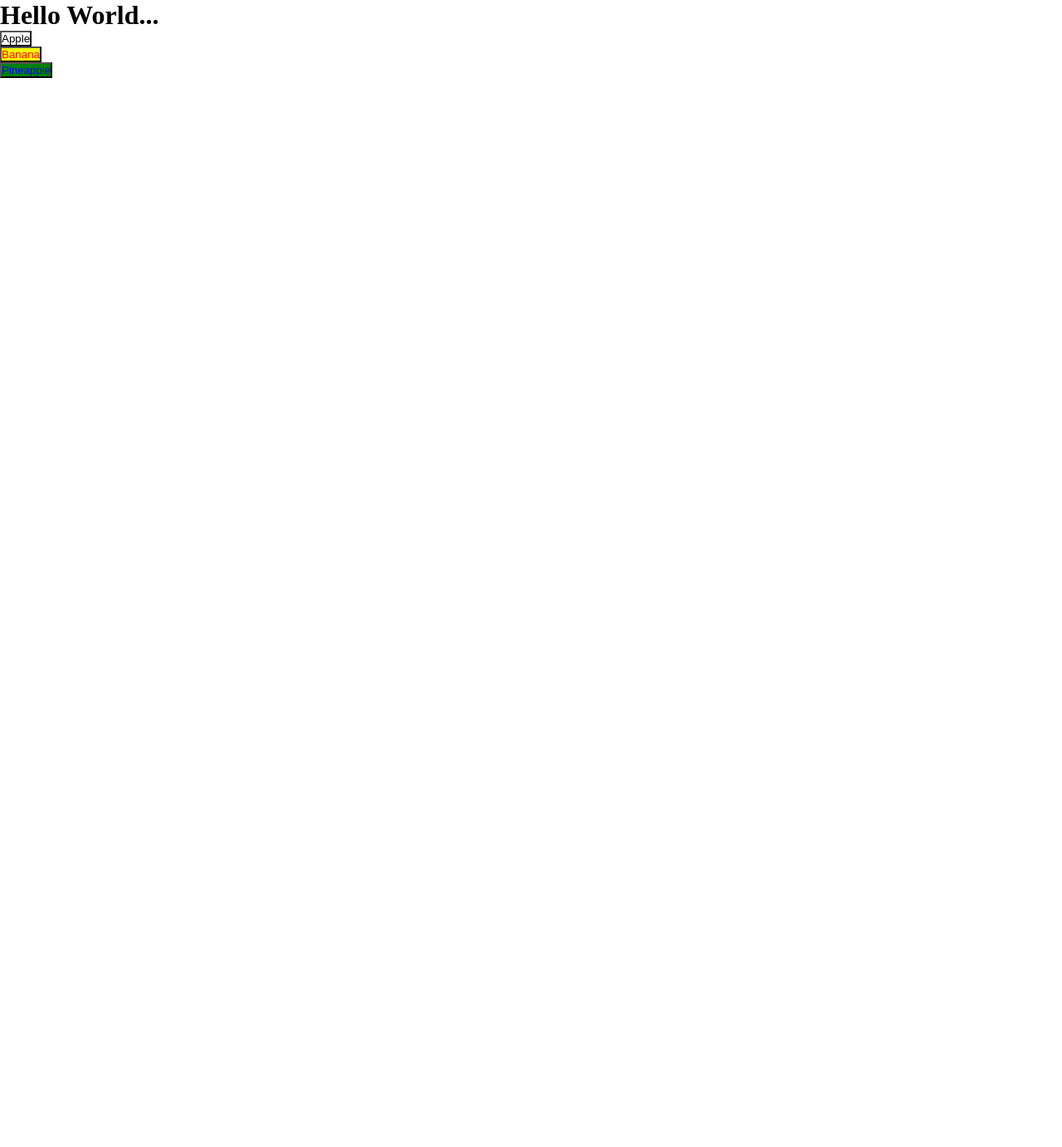
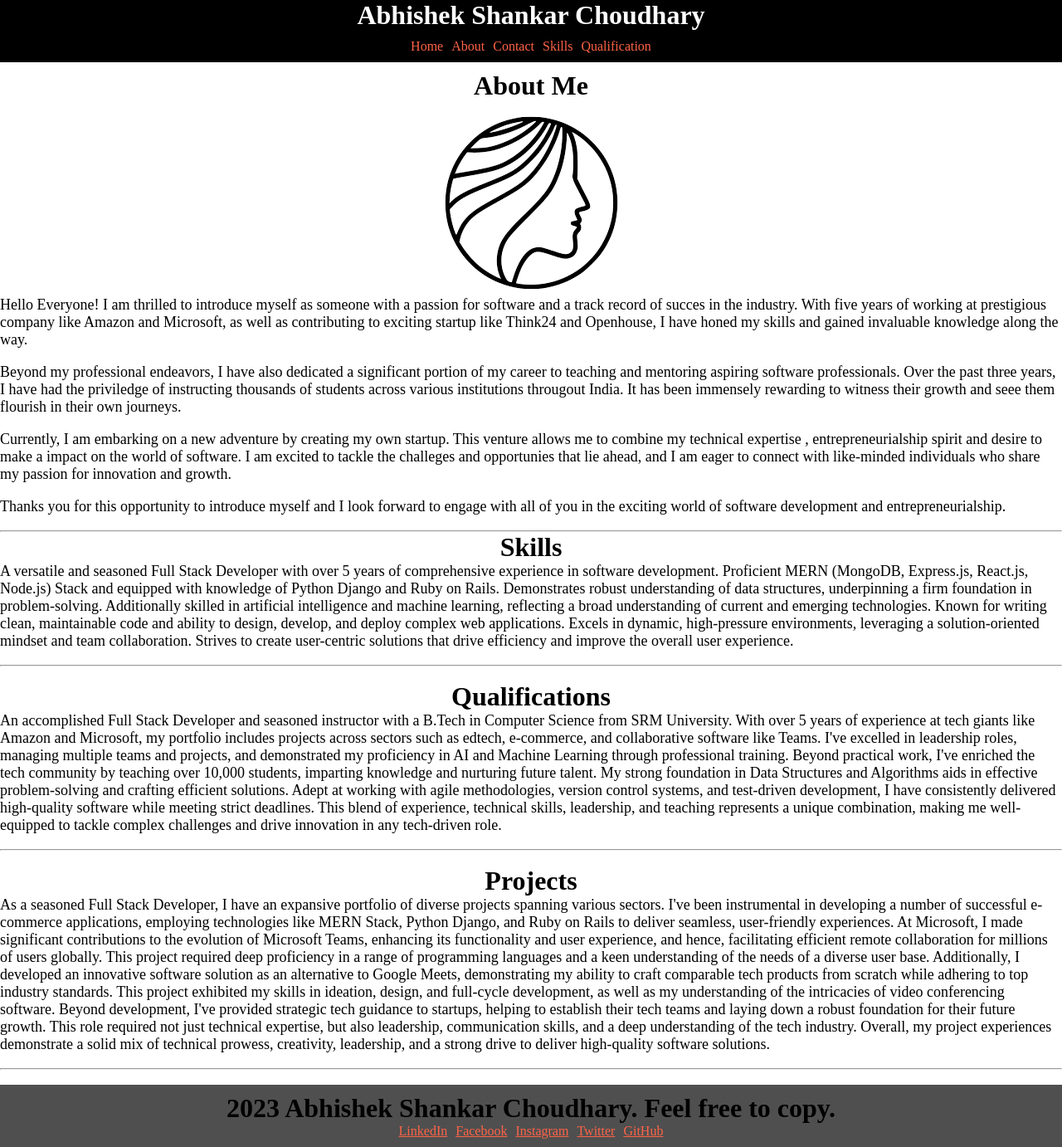
Before and after one commit to Talibiq123/ReactJS-Final, a React (Create React App) app: page / in a window 1280 px wide. Shown: the whole page at 83% size. Before the commit the page ends 800 px from the top, so only its background shows below. Built offline with nearby package versions, Linux system fonts and the light colour scheme.

Commit message:
Portofolio

```diff
--- a/src/App.js
+++ b/src/App.js
@@ -1,14 +1,11 @@
 import React from 'react';
-import Button from './Components/Button';
+import Portofolio from './Components/Portofolio/Portofolio';
 
 function App() {
-  // let arr = ["Apple", "white", "black"];
+
     return (
         <div>
-          <h1>Hello World...</h1>
-          <Button fruits={["Apple", "white", "black"]}></Button>
-          <Button fruits={['Banana', 'yellow', 'red']}></Button>
-          <Button fruits={['Pineapple', 'green', 'blue']}></Button>
+          <Portofolio></Portofolio>
         </div>
     )
 }
--- /dev/null
+++ b/src/Components/Portofolio/About.js
@@ -0,0 +1,31 @@
+import './about.css';
+// import './Assets/profile.png';
+import profileImage from './Assets/profile.png';
+
+function About() {
+    return (
+        <div className="about">
+            <h1>About Me</h1>
+            <div className='pic'>
+                <img src={profileImage} alt=''/>
+            </div>
+            <p>Hello Everyone! I am thrilled to introduce myself as someone with a passion for software and a track record of succes in the
+            industry. With five years of working at prestigious company like Amazon and Microsoft, as well as contributing to exciting startup
+            like Think24 and Openhouse, I have honed my skills and gained invaluable knowledge along the way.</p>
+            <br />
+            <p>Beyond my professional endeavors, I have also dedicated a significant portion of my career to teaching and mentoring aspiring
+            software professionals. Over the past three years, I have had the priviledge of instructing thousands of students across various institutions
+             througout India. It has been immensely rewarding to witness their growth and seee them flourish in their own journeys.</p>
+            <br />
+            <p>Currently, I am embarking on a new adventure by creating my own startup. This venture allows me to combine my technical expertise
+            , entrepreneurialship spirit and desire to make a impact on the world of software. I am excited to tackle the challeges and opportunies
+            that lie ahead, and I am eager to connect with like-minded individuals who share my passion for innovation and growth.</p>
+            <br />
+            <p>Thanks you for this opportunity to introduce myself and I look forward to engage with all of you in the exciting world of software
+            development and entrepreneurialship.</p>
+            <br />
+            <hr />
+        </div>
+    );
+}
+export default About;
--- /dev/null
+++ b/src/Components/Portofolio/Footer.js
@@ -0,0 +1,18 @@
+import './footer.css';
+
+function Footer() {
+    return (
+        <div className='footer'>
+            <h1>2023 Abhishek Shankar Choudhary. Feel free to copy.</h1>
+            <ul>
+                <li><a href='https://www.linkedin.com/'>LinkedIn</a></li>
+                <li><a href='https://www.facebook.com/'>Facebook</a></li>
+                <li><a href='https://www.instagram.com/'>Instagram</a></li>
+                <li><a href='https://www.twitter.com/'>Twitter</a></li>
+                <li><a href='https://www.github.com/'>GitHub</a></li>
+            </ul>
+        </div>
+    );
+}
+
+export default Footer;
--- /dev/null
+++ b/src/Components/Portofolio/Navbar.js
@@ -0,0 +1,19 @@
+import './navbar.css';
+
+function Navbar() {
+    return (
+        <div className="navbar">
+            <h1>Abhishek Shankar Choudhary</h1>
+            <nav>
+                <ul>
+                    <li><a href='https://www.google.com/'>Home</a></li>
+                    <li><a href='https://www.google.com/'>About</a></li>
+                    <li><a href='https://www.google.com/'>Contact</a></li>
+                    <li><a href='https://www.google.com/'>Skills</a></li>
+                    <li><a href='https://www.google.com/'>Qualification</a></li>
+                </ul>
+            </nav>
+        </div>
+    );
+}
+export default Navbar;
--- /dev/null
+++ b/src/Components/Portofolio/Portofolio.js
@@ -0,0 +1,38 @@
+import Navbar from "./Navbar";
+import About from "./About";
+import Same from "./Same";
+import Footer from "./Footer";
+
+function Portofolio() {
+    return (
+        <div>
+            <Navbar></Navbar>
+            <About></About>
+          <Same heading="Skills" description="A versatile and seasoned Full Stack Developer with over 5 years of comprehensive experience in software development. Proficient MERN (MongoDB, Express.js, React.js, Node.js) Stack and
+          equipped with knowledge of Python Django and Ruby on Rails. Demonstrates robust understanding of data structures, underpinning a firm foundation in problem-solving. Additionally skilled in
+          artificial intelligence and machine learning, reflecting a broad understanding of current and emerging technologies. Known for writing clean, maintainable code and ability to design, develop, and
+          deploy complex web applications. Excels in dynamic, high-pressure environments, leveraging a solution-oriented mindset and team collaboration. Strives to create user-centric solutions that drive
+          efficiency and improve the overall user experience."></Same>
+
+          <Same heading="Qualifications" description="An accomplished Full Stack Developer and seasoned instructor with a B.Tech in Computer Science from SRM University. With over 5 years of experience at tech giants like Amazon and Microsoft,
+          my portfolio includes projects across sectors such as edtech, e-commerce, and collaborative software like Teams. I've excelled in leadership roles, managing multiple teams and projects, and
+          demonstrated my proficiency in AI and Machine Learning through professional training. Beyond practical work, I've enriched the tech community by teaching over 10,000 students, imparting
+          knowledge and nurturing future talent. My strong foundation in Data Structures and Algorithms aids in effective problem-solving and crafting efficient solutions. Adept at working with agile
+          methodologies, version control systems, and test-driven development, I have consistently delivered high-quality software while meeting strict deadlines. This blend of experience, technical skills,
+          leadership, and teaching represents a unique combination, making me well-equipped to tackle complex challenges and drive innovation in any tech-driven role."></Same>
+
+          <Same heading="Projects" description="As a seasoned Full Stack Developer, I have an expansive portfolio of diverse projects spanning various sectors. I've been instrumental in developing a number of successful e-commerce applications,
+          employing technologies like MERN Stack, Python Django, and Ruby on Rails to deliver seamless, user-friendly experiences. At Microsoft, I made significant contributions to the evolution of
+          Microsoft Teams, enhancing its functionality and user experience, and hence, facilitating efficient remote collaboration for millions of users globally. This project required deep proficiency in a range
+          of programming languages and a keen understanding of the needs of a diverse user base. Additionally, I developed an innovative software solution as an alternative to Google Meets, demonstrating
+          my ability to craft comparable tech products from scratch while adhering to top industry standards. This project exhibited my skills in ideation, design, and full-cycle development, as well as my
+          understanding of the intricacies of video conferencing software. Beyond development, I've provided strategic tech guidance to startups, helping to establish their tech teams and laying down a robust
+          foundation for their future growth. This role required not just technical expertise, but also leadership, communication skills, and a deep understanding of the tech industry. Overall, my project
+          experiences demonstrate a solid mix of technical prowess, creativity, leadership, and a strong drive to deliver high-quality software solutions."></Same>
+
+          <Footer></Footer>
+        </div>
+    );
+}
+
+export default Portofolio;
--- /dev/null
+++ b/src/Components/Portofolio/Same.js
@@ -0,0 +1,14 @@
+import './same.css';
+
+function Same({heading, description}) {
+    return (
+        <div className='same'>
+            <h1>{heading}</h1>
+            <p>{description}</p>
+            <br />
+            <hr />
+            <br />
+        </div>
+    );
+}
+export default Same;
--- /dev/null
+++ b/src/Components/Portofolio/about.css
@@ -0,0 +1,15 @@
+.about h1 {
+    text-align: center;
+    margin: 10px auto 10px;
+}
+
+.pic {
+    display: flex;
+    align-items: center;
+    justify-content: center;
+    border-radius: 50%;
+}
+
+.about p {
+    font-size: 18px;
+}
--- /dev/null
+++ b/src/Components/Portofolio/footer.css
@@ -0,0 +1,23 @@
+.footer {
+    background: #4f4f4f;
+    padding: 10px 0;
+}
+
+.footer h1{
+    text-align: center;
+}
+
+.footer ul {
+    display: flex;
+    align-items: center;
+    justify-content: center;
+}
+
+.footer ul li {
+    list-style: none;
+    margin: 0 5px;
+}
+
+.footer ul li a {
+    color: tomato;
+}
--- /dev/null
+++ b/src/Components/Portofolio/navbar.css
@@ -0,0 +1,23 @@
+.navbar {
+    background: #000;
+    color: #fff;
+}
+
+.navbar h1 {
+    text-align: center;
+}
+
+nav ul {
+    display: flex;
+    align-items: center;
+    justify-content: center;
+    padding: 10px;
+    text-decoration: none;
+    list-style: none;
+}
+
+nav ul li a {
+    text-decoration: none;
+    color: tomato;
+    margin: 0 5px;
+}
--- /dev/null
+++ b/src/Components/Portofolio/same.css
@@ -0,0 +1,7 @@
+.same h1{
+    text-align: center;
+}
+
+.same p {
+    font-size: 18px;
+}
```
Also changed, not shown: src/Components/Portofolio/Assets/profile.png (added).
